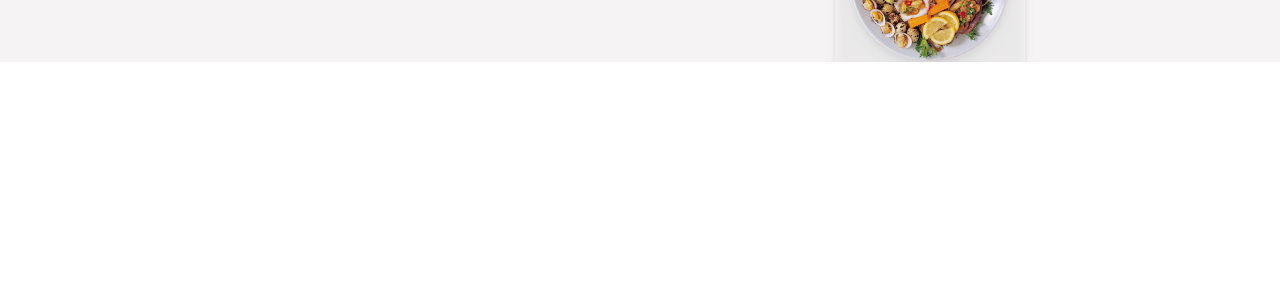
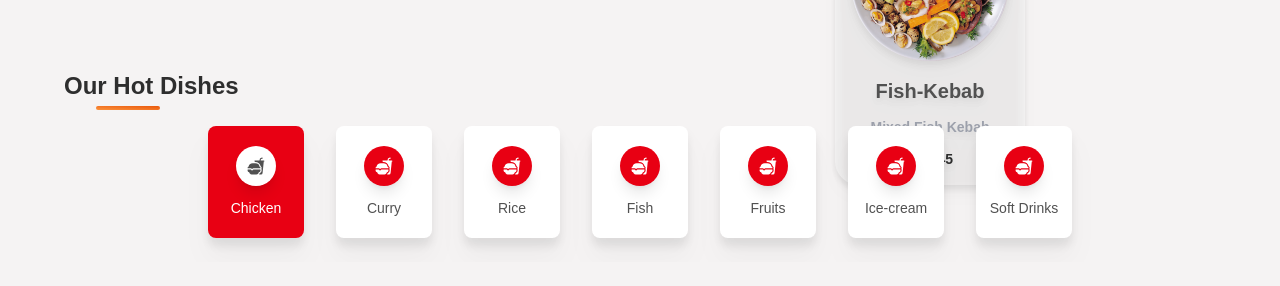
Before and after one commit to guptadeeya/restaurantsite, a React (Create React App) app: page / in a window 1280 px wide. Shown: the part 826-1112 px from the top of the page. Before the commit the page ends 888 px from the top, so only its background shows below. Built offline with nearby package versions, Linux system fonts and the light colour scheme; no server answers; the database is empty.

Commit message:
Menu Container

```diff
--- a/src/components/MainContainer.js
+++ b/src/components/MainContainer.js
@@ -4,6 +4,7 @@
 import { MdChevronLeft, MdChevronRight } from 'react-icons/md'
 import RowContainer from './RowContainer'
 import { useStateValue } from '../context/StateProvider'
+import MenuContainer from './MenuContainer'
 
 const MainContainer = () => {
   const [{ foodItems }, dispatch] = useStateValue();
@@ -41,9 +42,11 @@
         {/* if the flag value is true it will be at fruits section and if false it will be at menu section */}
         <RowContainer
         scrollValue={scrollValue}
-        flag={true} data={foodItems?.filter(n => n.category === "ice-creams")}
+        flag={true} data={foodItems?.filter(n => n.category === "fruits")}
         />
       </section>
+
+     < MenuContainer/>
     </div>
   )
 }
--- /dev/null
+++ b/src/components/MenuContainer.js
@@ -0,0 +1,39 @@
+import React, { useEffect, useState } from 'react'
+import { IoFastFood } from 'react-icons/io5'
+import { categories } from '../utils/data'
+import { motion } from 'framer-motion'
+
+const MenuContainer = () => {
+
+    const [filter, setFilter] = useState('chicken')
+
+    return (
+        <section className='w-full my-6' id='menu'>
+            <div className='w-full flex flex-col items-center justify-center'>
+                <p className='text-2xl font-semibold capitalize text-headingColor relative
+          before:absolute before:rounded-lg before:content before:w-16 before:h-1
+          before:-bottom-2 before:left-8 before:bg-gradient-to-tr from-orange-400 to-orange-600 before:transition-all ease-in-out duration-100 mr-auto'>
+                    {/* In the abovve p code in classname we have added utilitites */}
+                    Our hot dishes
+                </p>
+
+                <div className='w-full flex items-center justify-start lg:justify-center gap-8 py-6 overflow-x-scroll scrollbar-none'>
+                    {categories && categories.map(category => (
+                        <motion.div
+                            whileTap={{ scale: 0.75 }}
+                            key={category.id} className={`group ${filter === category.urlParamName ? 'bg-cartNumBg' : 'bg-white'} hover:bg-red-500 w-24 min-w-[94px] h-28 cursor-pointer rounded-lg drop-shadow-xl flex flex-col gap-3 items-center justify-center`}
+                            onClick={() => setFilter(category.urlParamName)}>
+
+                            <div className={`w-10 h-10 rounded-full ${filter === category.urlParamName ? 'bg-white' : 'bg-cartNumBg'} group-hover:bg-white flex items-center justify-center shadow-lg`}>
+                                <IoFastFood className={`${filter === category.urlParamName ? 'text-textColor' : 'text-white'} group-hover:text-textColor text-lg`} />
+                            </div>
+                            <p className={`text-sm ${filter === category.urlParamName ? 'text-white' : 'text-textColor'} group-hover:text-white`}>{category.name}</p>
+                        </motion.div>
+                    ))}
+                </div>
+            </div>
+        </section>
+    )
+}
+
+export default MenuContainer
--- a/src/components/RowContainer.js
+++ b/src/components/RowContainer.js
@@ -13,7 +13,7 @@
         <div ref={RowContainer} className={`w-full flex my-10 gap-4 scroll-smooth bg-rowBg ${flag ? 'overflow-x-scroll scrollbar-none' : 'overflow-x-hidden flex-wrap'}`}>
 
             {data && data.map(item => (
-                <div key={item?.id} className='w-300 h-[225px] min-w-[300px] md:w-340 md:min-w-[340px] my-10 backdrop-blur-lg bg-gray-200 rounded-lg p-2 hover:drop-shadow-lg flex flex-col items-center justify-between'>
+                <div key={item?.id} className='w-275 h-[175px] min-w-[275px] md:w-300 md:min-w-[300px] my-12 backdrop-blur-lg bg-cardOverlay rounded-lg py-2 px-4 hover:drop-shadow-lg flex flex-col items-center justify-evenly relative'>
                     <div className='w-full flex items-center justify-between'>
                         <motion.img whileHover={{ scale: 1.2 }} src={item?.imageURL} alt="" className='w-40 -mt-8 drop-shadow-2xl' />
 
--- a/src/components/index.js
+++ b/src/components/index.js
@@ -4,3 +4,4 @@
 export {default as HomeContainer} from './HomeContainer'
 export {default as Loader} from './Loader'
 export {default as RowContainer} from './RowContainer'
+export {default as MenuContainer} from './MenuContainer'
```
